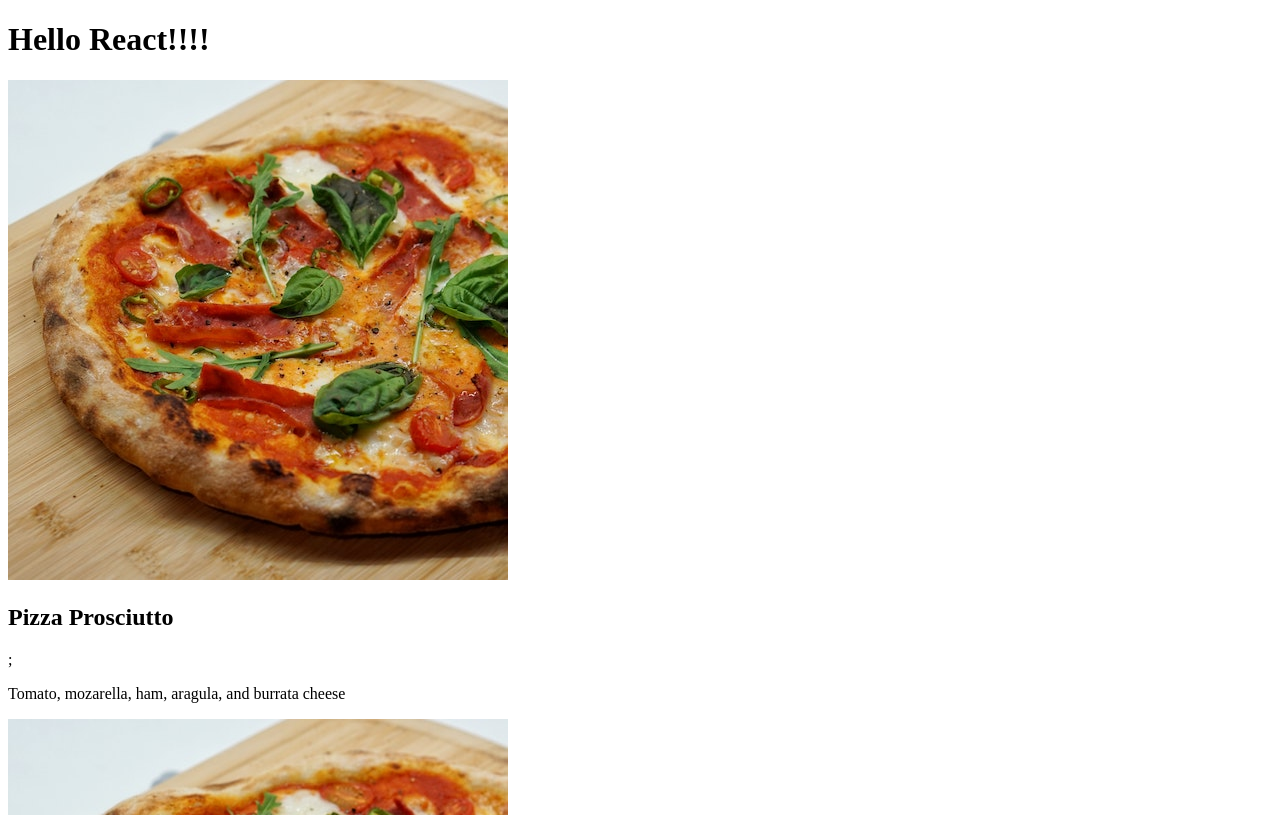
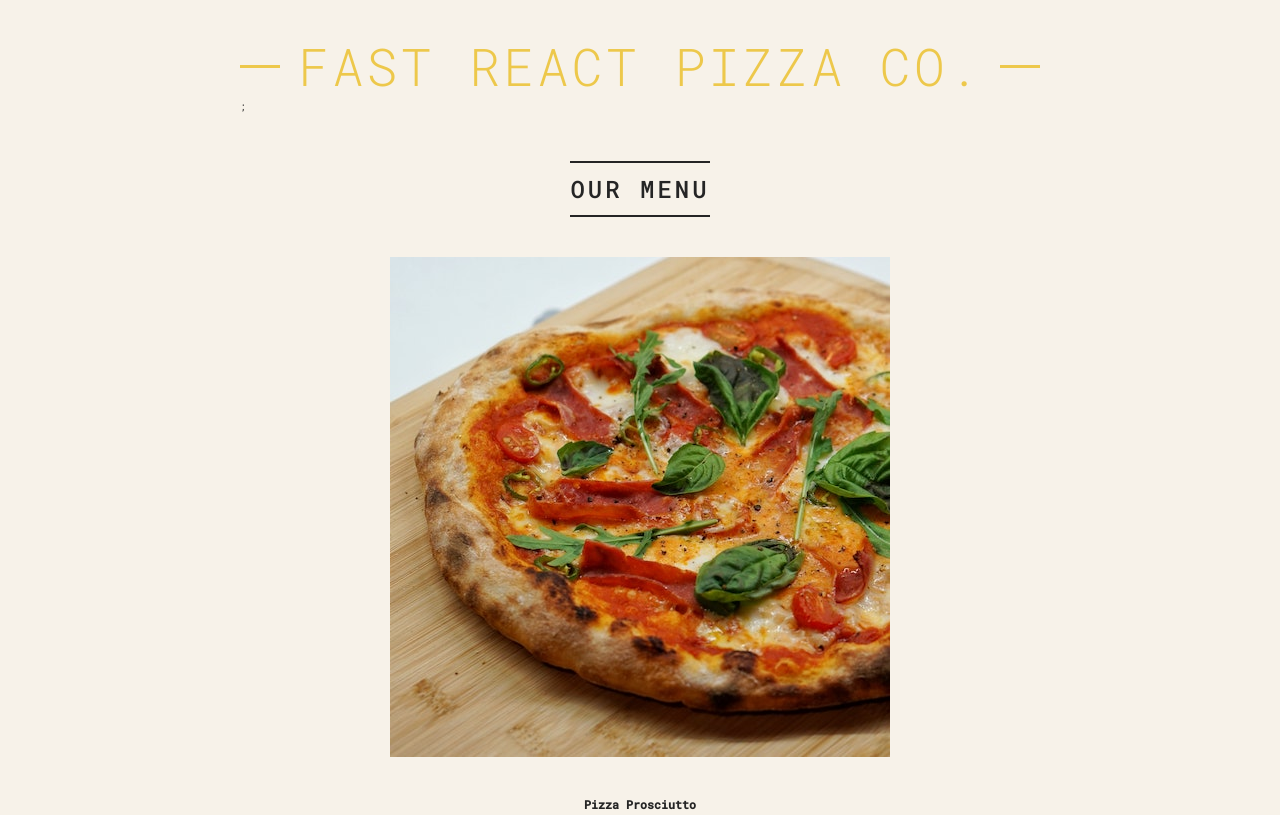
Before and after one commit to louismoses/pizza-menu, a React app: page / in a window 1280 px wide. Shown: the top 815 px of the page. Built offline with nearby package versions, Linux system fonts and the light colour scheme.

Commit message:
css class added

```diff
--- a/public/index.html
+++ b/public/index.html
@@ -24,7 +24,7 @@
       work correctly both with client-side routing and a non-root public URL.
       Learn how to configure a non-root public URL by running `npm run build`.
     -->
-    <title>React App</title>
+    <title>React Pizza Menu App</title>
   </head>
   <body>
     <noscript>You need to enable JavaScript to run this app.</noscript>
--- a/src/index.css
+++ b/src/index.css
@@ -1,4 +1,4 @@
-@import url('https://fonts.googleapis.com/css2?family=Roboto+Mono:ital,wght@0,300;0,400;0,500;1,300&display=swap');
+@import url("https://fonts.googleapis.com/css2?family=Roboto+Mono:ital,wght@0,300;0,400;0,500;1,300&display=swap");
 
 * {
   margin: 0;
@@ -11,7 +11,7 @@ html {
 }
 
 body {
-  font-family: 'Roboto Mono', sans-serif;
+  font-family: "Roboto Mono", sans-serif;
   color: #252525;
   font-weight: 400;
   background-color: #f7f2e9;
@@ -55,9 +55,9 @@ body {
 .header h1::before,
 .header h1::after {
   display: block;
-  content: '';
+  content: "";
   height: 3px;
-  width: 12rem;
+  width: 4rem;
   background-color: #edc84b;
   position: absolute;
   top: calc(50% - 1px);
--- a/src/index.js
+++ b/src/index.js
@@ -1,5 +1,6 @@
 import React from "react";
 import ReactDOM from "react-dom/client";
+import "./index.css";
 
 const pizzaData = [
   {
@@ -49,11 +50,44 @@ const pizzaData = [
 function App() {
   return (
     <>
-      <h1> Hello React!!!!</h1>
+      <div className="container">
+        <Header />
+        <Menu />
+        <Footer />
+      </div>
+    </>
+  );
+}
+
+function Header() {
+  return (
+    <header className="header">
+      <h1> Fast React Pizza Co.</h1>;
+    </header>
+  );
+}
+function Menu() {
+  return (
+    <div className="menu">
+      <h2>Our Menu</h2>
       <Pizza />
       <Pizza />
       <Pizza />
-    </>
+      <Pizza />
+    </div>
+  );
+}
+function Footer() {
+  const hour = new Date().getHours();
+  const openHour = 12;
+  const closeHour = 22;
+  //   const isOpen = hour >= openHour && hour <= closeHour;
+  //   if (isOpen) alert("We are currently open!");
+  //   else alert("Sorry we're close");
+  return (
+    <div>
+      <footer>{new Date().toLocaleDateString()}. We're currently open</footer>
+    </div>
   );
 }
 
@@ -61,7 +95,7 @@ function Pizza() {
   return (
     <>
       <img src="pizzas/prosciutto.jpg" alt="Pizza Prosciutto" />
-      <h2> Pizza Prosciutto</h2>;
+      <h3> Pizza Prosciutto</h3>;
       <p>Tomato, mozarella, ham, aragula, and burrata cheese</p>
     </>
   );
```
